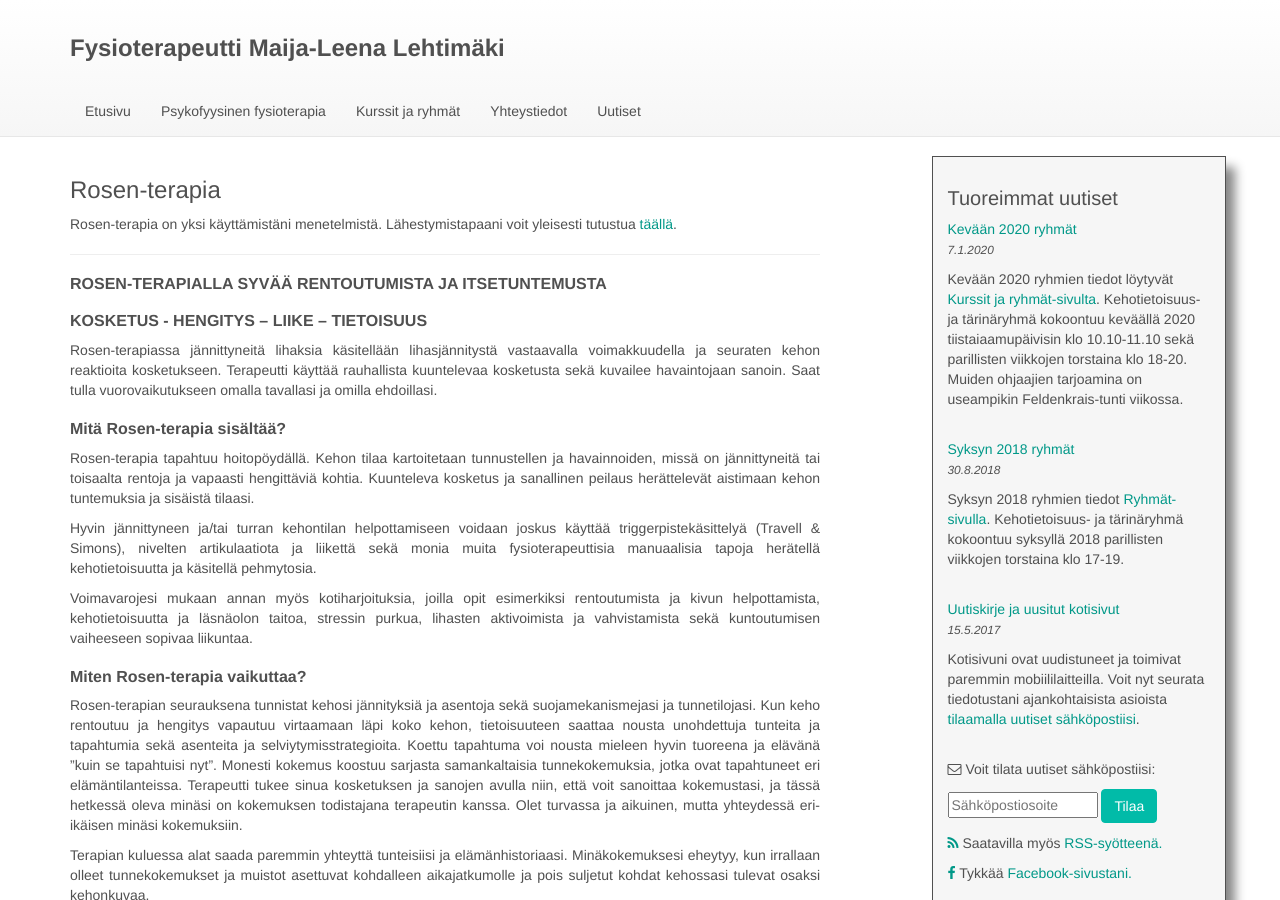
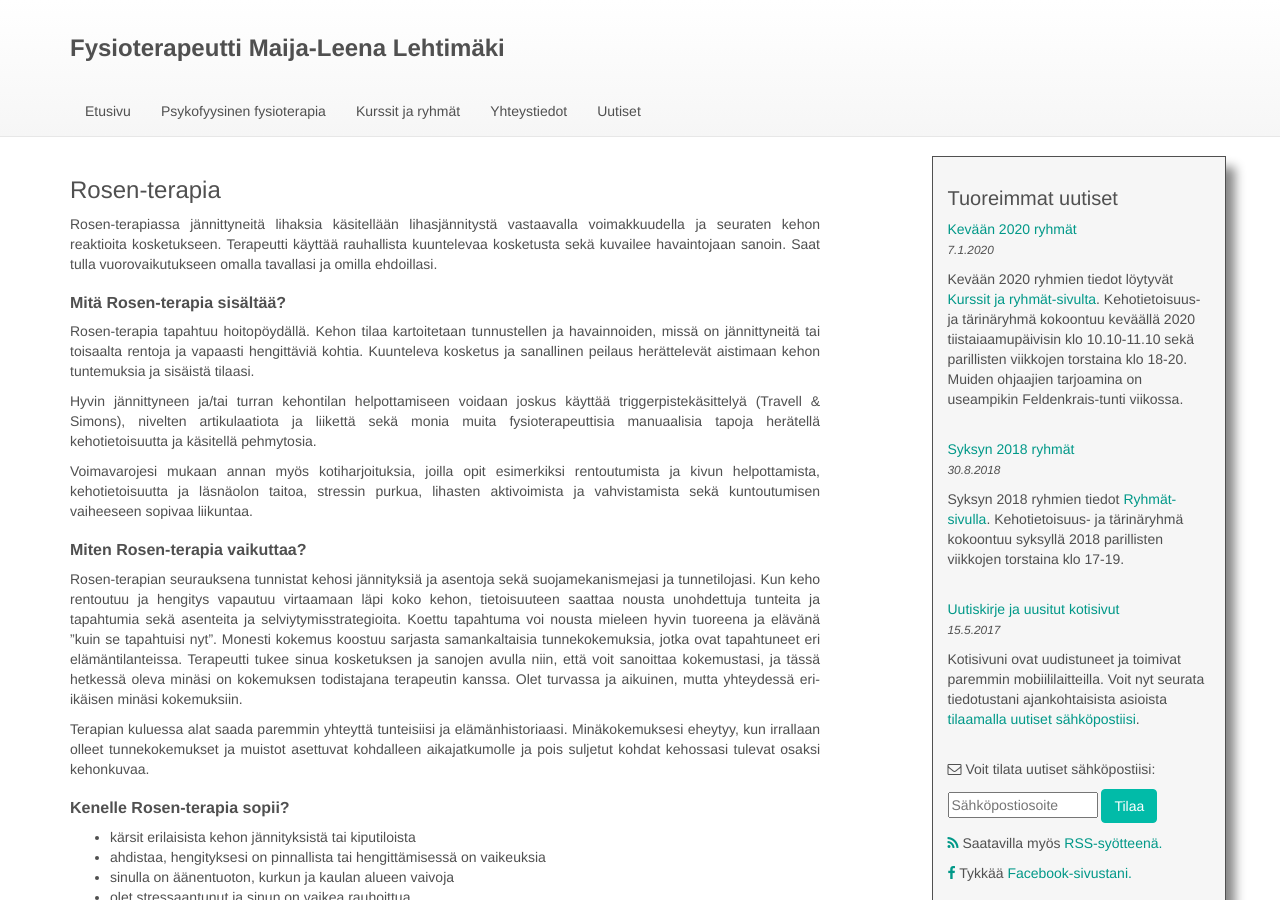
Before and after one commit to jluttine/maijaleenalehtimaki.fi, a Jekyll site: the page built from _pages/rosen-terapia.md, in a window 1280 px wide and 900 px high. Built offline with Jekyll 4.4.1, drawn with Linux system fonts in a browser that asks for light colours; some of the changed text lies outside the part shown.

Commit message:
Otsikoiden muokkaus

```diff
--- a/_pages/rosen-terapia.md
+++ b/_pages/rosen-terapia.md
@@ -3,15 +3,6 @@ title: Rosen-terapia
 permalink: /rosen-terapia/
 menu: none
 ---
-
-Rosen-terapia on yksi käyttämistäni menetelmistä. Lähestymistapaani voit
-yleisesti tutustua [täällä]({{ site.baseurl }}{% link _pages/01-lahestymistapani.md %}).
-
----
-
-### ROSEN-TERAPIALLA SYVÄÄ RENTOUTUMISTA JA ITSETUNTEMUSTA
-
-### KOSKETUS   -    HENGITYS    –     LIIKE     –     TIETOISUUS
 
 Rosen-terapiassa jännittyneitä lihaksia käsitellään lihasjännitystä vastaavalla voimakkuudella ja seuraten kehon reaktioita kosketukseen. Terapeutti käyttää rauhallista kuuntelevaa kosketusta sekä kuvailee havaintojaan sanoin. Saat tulla vuorovaikutukseen omalla tavallasi ja omilla ehdoillasi.
 
```
Also changed, not shown: other parts of _pages/rosen-terapia.md (+4 -0 lines).
